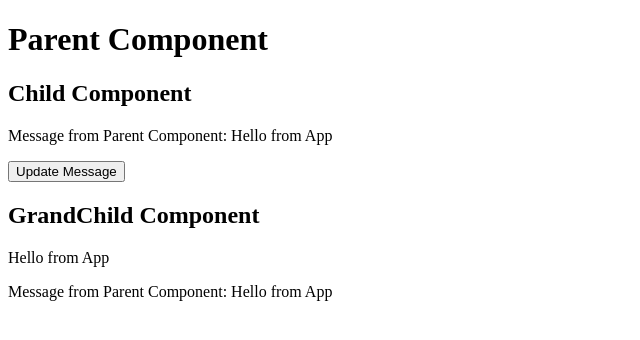
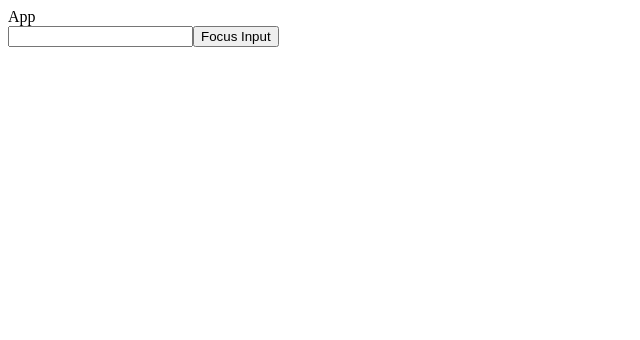
Before and after one commit to LoordhuJeyakumar/react-b47-b48, a React (Vite) app: page / in a window 1280 px wide. Shown: the top 340 px of the page, without its empty margins (0-640 px from the left). Built offline with nearby package versions, Linux system fonts and the light colour scheme.

Commit message:
new files addeds

```diff
--- a/src/App.jsx
+++ b/src/App.jsx
@@ -1,21 +1,22 @@
-import React, { createContext, useState } from 'react';
-import ChildComponent from './components/ChildComponent';
-
-// create a context
-const MessageContext = createContext();
+import React, { useRef } from "react";
 
 function App() {
+  const inputRef = useRef(null);
 
-  const [message, setMessage] = useState('Hello from App');
+  const handleButtonClick = () => {
+    inputRef.current.focus();
+    console.log(inputRef);
+  };
 
   return (
     <div>
-      <h1>Parent Component</h1>
-      <MessageContext.Provider value={ [message, setMessage] }>
-        <ChildComponent />
-      </MessageContext.Provider>
+      App
+      <div>
+        <input type="text" ref={inputRef} />
+        <button onClick={handleButtonClick}>Focus Input</button>
+      </div>
     </div>
-  )
+  );
 }
 
-export { App as default, MessageContext };
+export default App;
```
Also changed, not shown: src/components/Note.jsx (added, +12 -0 lines), src/components/Profile.jsx (added, +16 -0 lines).
